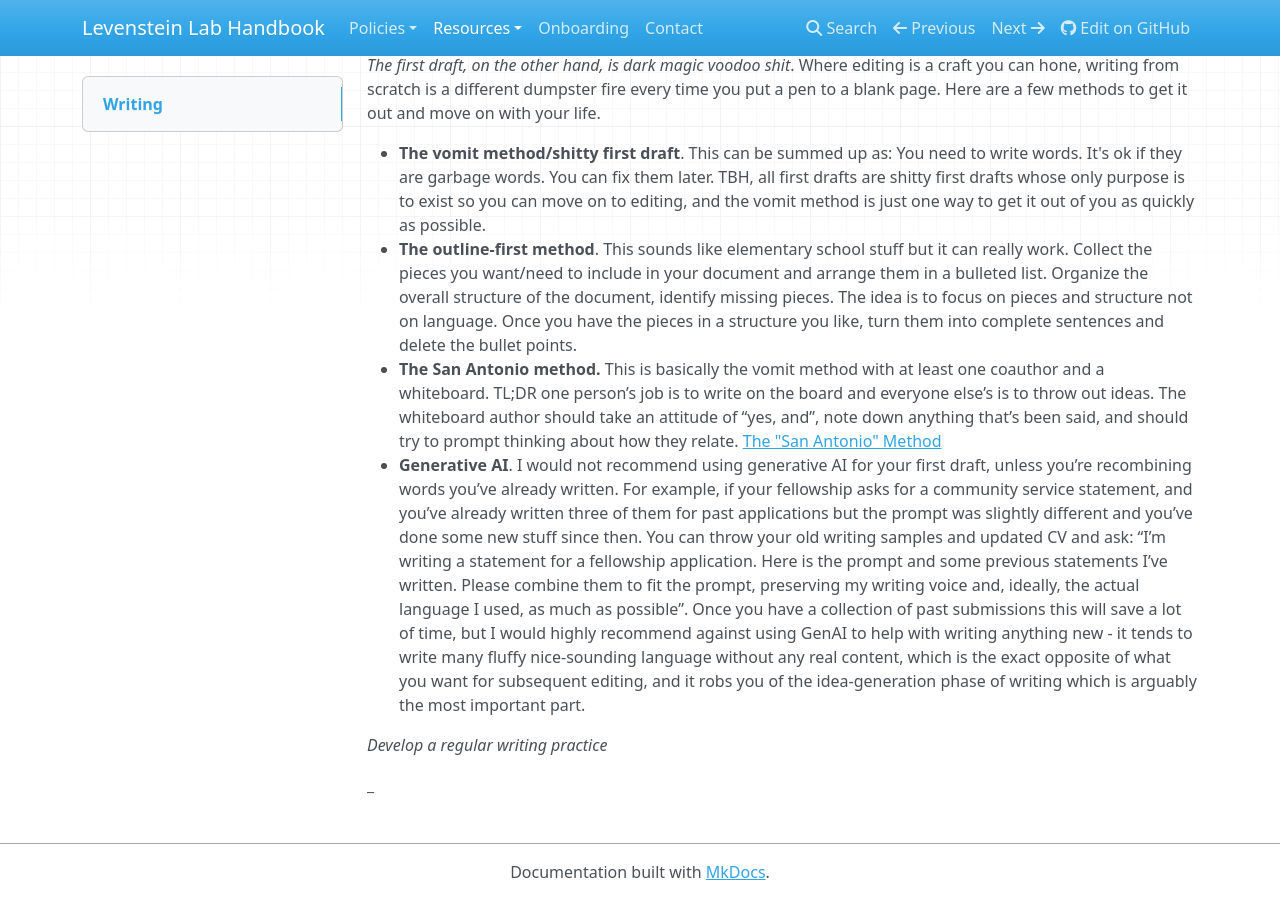
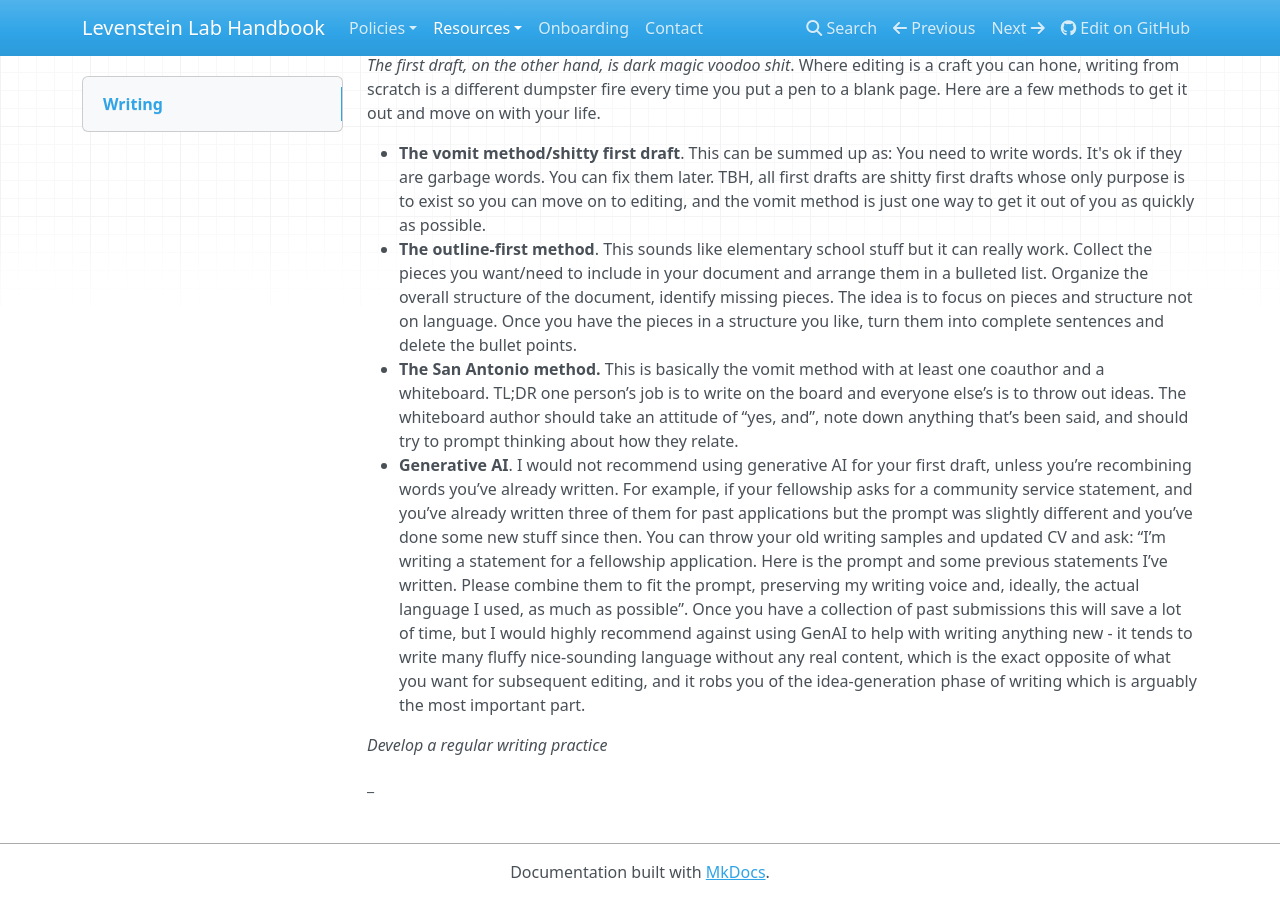
Before and after one commit to LevensteinLab/Lab-Handbook, an MkDocs documentation site: the page built from docs/Resources/writing.md, in a window 1280 px wide and 900 px high, scrolled down 1045 px. Built offline with MkDocs 1.6.1, drawn with Linux system fonts in a browser that asks for light colours; nearby versions of some CDN libraries.

Commit message:
Update writing methods and AI usage recommendations
Revised the San Antonio method description and added a caution about using generative AI for first drafts.

```diff
--- a/docs/Resources/writing.md
+++ b/docs/Resources/writing.md
@@ -40,7 +40,7 @@
 
   - **The vomit method/shitty first draft**. This can be summed up as: You need to write words. It's ok if they are garbage words. You can fix them later. TBH, all first drafts are shitty first drafts whose only purpose is to exist so you can move on to editing, and the vomit method is just one way to get it out of you as quickly as possible.
   - **The outline-first method**. This sounds like elementary school stuff but it can really work. Collect the pieces you want/need to include in your document and arrange them in a bulleted list. Organize the overall structure of the document, identify missing pieces. The idea is to focus on pieces and structure not on language. Once you have the pieces in a structure you like, turn them into complete sentences and delete the bullet points.
-  - **The San Antonio method.** This is basically the vomit method with at least one coauthor and a whiteboard. TL;DR one person’s job is to write on the board and everyone else’s is to throw out ideas. The whiteboard author should take an attitude of “yes, and”, note down anything that’s been said, and should try to prompt thinking about how they relate. [The "San Antonio" Method](https://www.notion.so/The-San-Antonio-Method-852f67677c674b40a4feaba8dbe526b7?pvs=21)
+  - **The San Antonio method.** This is basically the vomit method with at least one coauthor and a whiteboard. TL;DR one person’s job is to write on the board and everyone else’s is to throw out ideas. The whiteboard author should take an attitude of “yes, and”, note down anything that’s been said, and should try to prompt thinking about how they relate.
   - **Generative AI**. I would not recommend using generative AI for your first draft, unless you’re recombining words you’ve already written. For example, if your fellowship asks for a community service statement, and you’ve already written three of them for past applications but the prompt was slightly different and you’ve done some new stuff since then. You can throw your old writing samples and updated CV and ask: “I’m writing a statement for a fellowship application. Here is the prompt and some previous statements I’ve written. Please combine them to fit the prompt, preserving my writing voice and, ideally, the actual language I used, as much as possible”. Once you have a collection of past submissions this will save a lot of time, but I would highly recommend against using GenAI to help with writing anything new - it tends to write many fluffy nice-sounding language without any real content, which is the exact opposite of what you want for subsequent editing, and it robs you of the idea-generation phase of writing which is arguably the most important part.
 
 _Develop a regular writing practice_
```
